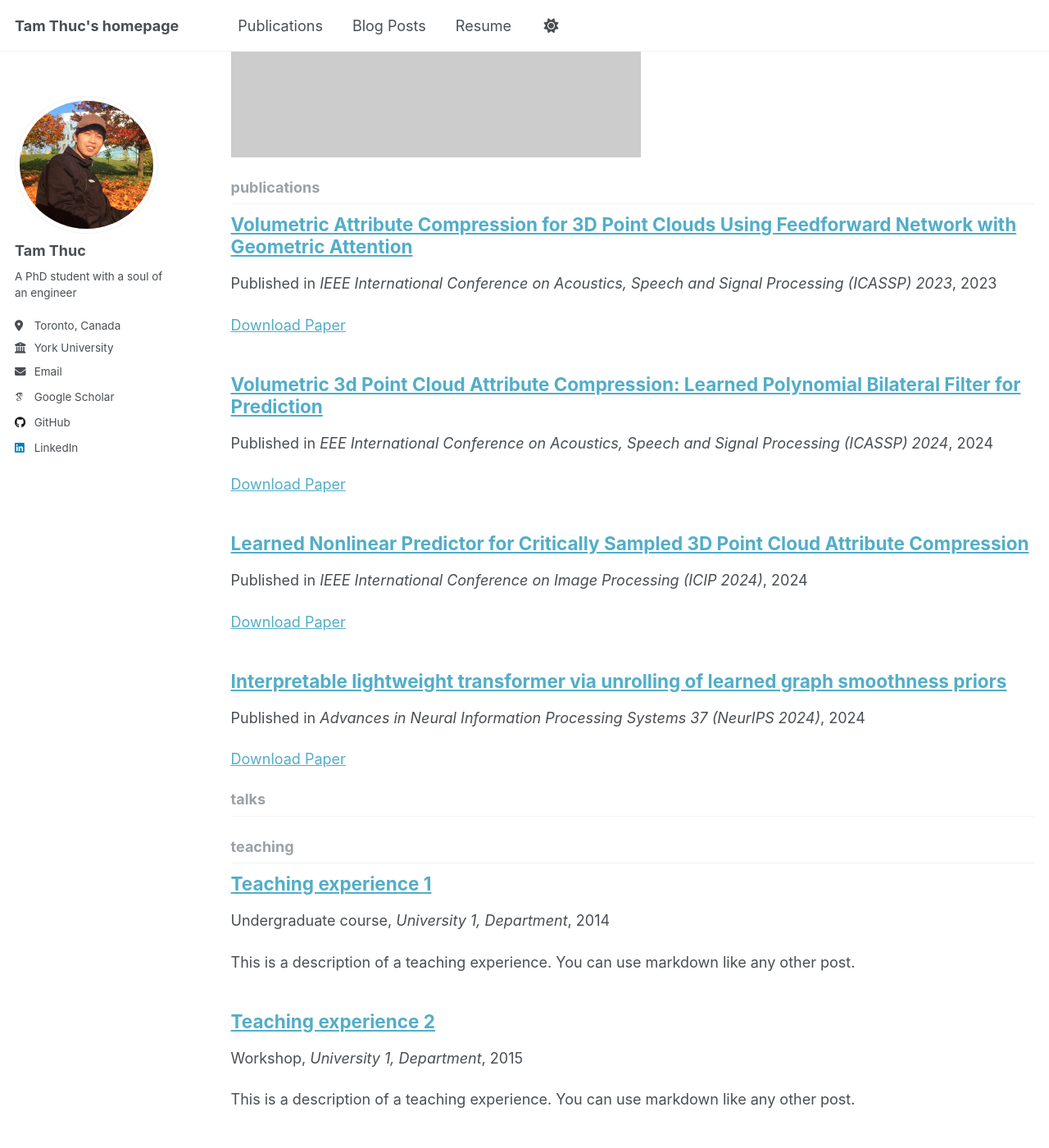
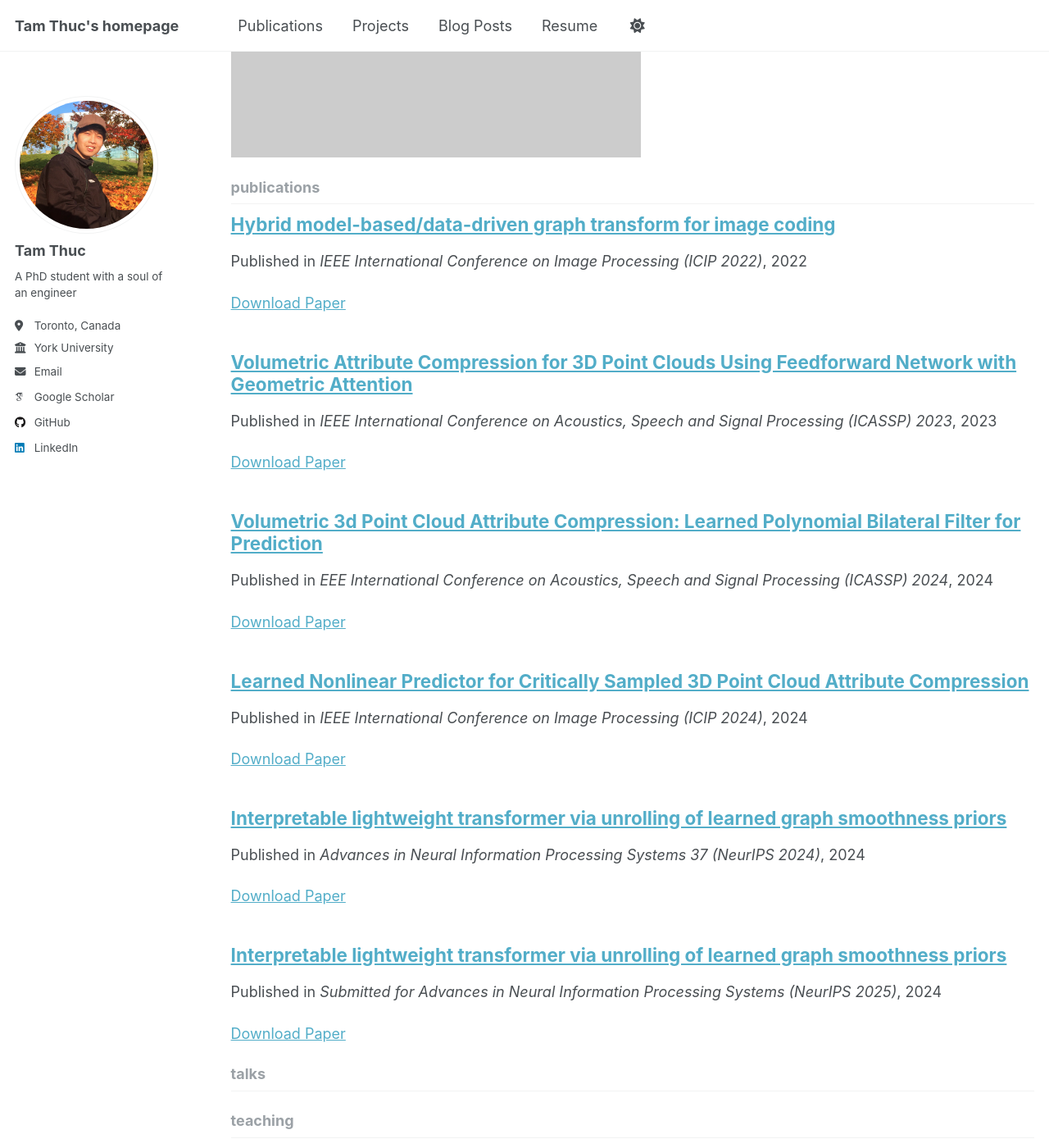
Before and after one commit to tamthuc1995/tamthuc1995.github.io, a Jekyll site: the page built from _pages/collection-archive.html, in a window 1280 px wide and 1400 px high, scrolled down 893 px. Shown: the whole window at 82% size. Built offline with Jekyll 4.4.1, drawn with Linux system fonts in a browser that asks for light colours; some web fonts are replaced.

Commit message:
add more publications

```diff
--- a/_data/navigation.yml
+++ b/_data/navigation.yml
@@ -17,8 +17,8 @@ main:
   # - title: "Teaching"
   #   url: /teaching/
 
-  # - title: "Portfolio"
-  #   url: /portfolio/
+  - title: "Projects"
+    url: /portfolio/
 
   - title: "Blog Posts"
     url: /year-archive/
--- /dev/null
+++ b/_publications/2022-10-30-hybrid-model-based-data-image-coding.md
@@ -0,0 +1,13 @@
+---
+title: "Hybrid model-based/data-driven graph transform for image coding "
+collection: publications
+category: conferences
+permalink: /publication/2022-10-30-hybrid-model-based-data-image-coding
+excerpt: #''
+date: 2022-10-19
+venue: 'IEEE International Conference on Image Processing (ICIP 2022)'
+slidesurl: #''
+paperurl: 'https://ieeexplore.ieee.org/document/9897653'
+bibtexurl: #''
+citation: #''
+---
--- /dev/null
+++ b/_publications/2025-05-10-nisp2025-lightweight-directional-transformer.md
@@ -0,0 +1,15 @@
+---
+title: "Interpretable lightweight transformer via unrolling of learned graph smoothness priors"
+collection: publications
+category: pre-print
+permalink: /publication/2025-05-10-nisp2025-lightweight-directional-transformer
+excerpt: #''
+date: 2024-12-10
+venue: 'Submitted for Advances in Neural Information Processing Systems (NeurIPS 2025)'
+slidesurl: #''
+paperurl: 'https://arxiv.org/pdf/2505.13102'
+bibtexurl: #''
+citation: #''
+---
+
+<!-- We build interpretable and lightweight transformer-like neural networks by unrolling iterative optimization algorithms that minimize graph smoothness priors---the quadratic graph Laplacian regularizer (GLR) and the ℓ1-norm graph total variation (GTV)---subject to an interpolation constraint. The crucial insight is that a normalized signal-dependent graph learning module amounts to a variant of the basic self-attention mechanism in conventional transformers. Unlike "black-box" transformers that require learning of large key, query and value matrices to compute scaled dot products as affinities and subsequent output embeddings, resulting in huge parameter sets, our unrolled networks employ shallow CNNs to learn low-dimensional features per node to establish pairwise Mahalanobis distances and construct sparse similarity graphs. At each layer, given a learned graph, the target interpolated signal is simply a low-pass filtered output derived from the minimization of an assumed graph smoothness prior, leading to a dramatic reduction in parameter count. Experiments for two image interpolation applications verify the restoration performance, parameter efficiency and robustness to covariate shift of our graph-based unrolled networks compared to conventional transformers. -->
```
Also changed, not shown: _publications/2024-10-30-learned-predictor-3d-pcc.md (+0 -1 lines), _publications/2024-12-10-nisp2024-lightweight-transformer copy.md (renamed from _publications/2024-12-10-nisp2024-lightweight-transformer.md).
